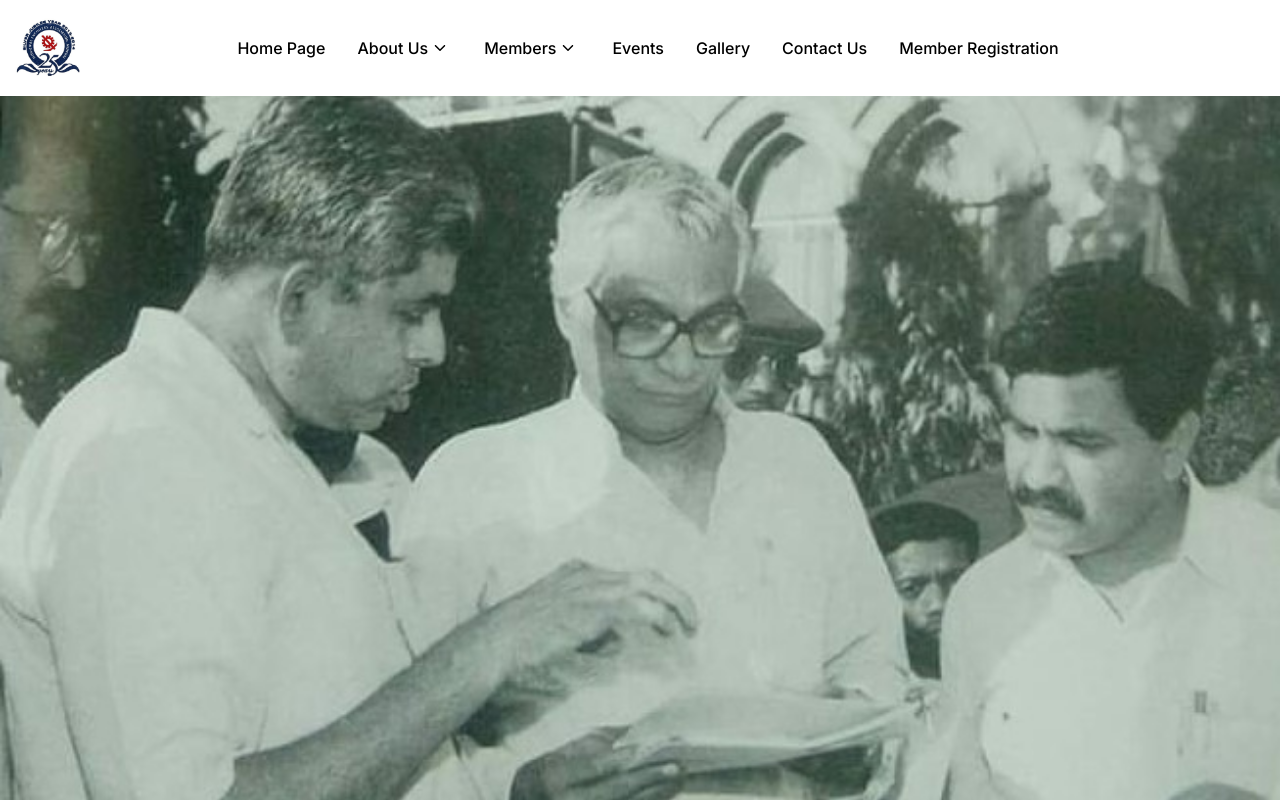
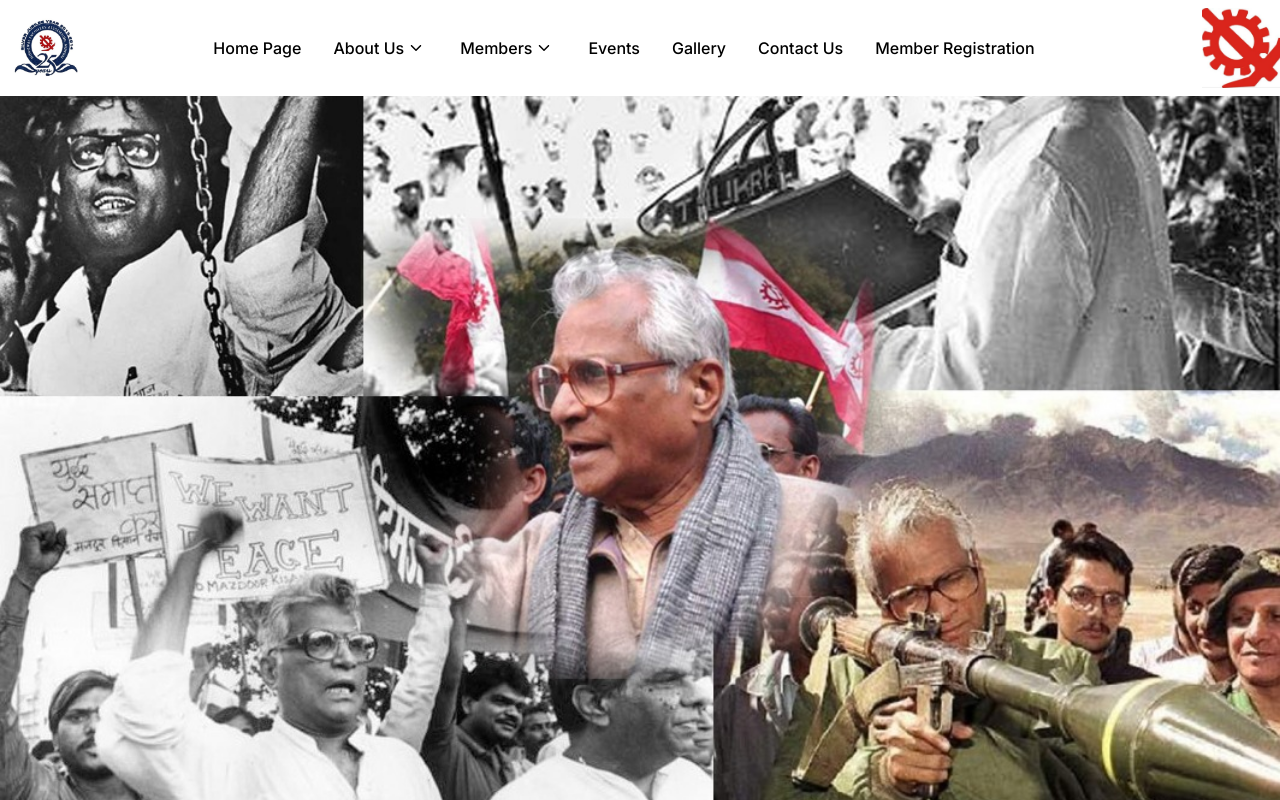
Before and after one commit to Rizvi-Ahmed-Abbas-Nasir/MEA_Project, a Next.js app: page / in a window 1280 px wide. Shown: the top 800 px of the page. Built offline with nearby package versions, Linux system fonts and the light colour scheme; no server answers; the database is empty.

Commit message:
logo + slider 1 image added

```diff
--- a/src/Components/Banner.jsx
+++ b/src/Components/Banner.jsx
@@ -26,6 +26,7 @@ import { motion, AnimatePresence } from "framer-motion";
 
 const BannerComponent = () => {
   const imageList = [
+    "/images/bg0.jpg",
     "/images/bg1.jpeg",   // Leading slash for public images
     "/images/bg2.jpeg",
     "/images/bg3.jpeg",
--- a/src/Components/Header.jsx
+++ b/src/Components/Header.jsx
@@ -139,6 +139,16 @@ export default function Header() {
             <div className="flex items-center justify-center pt-5 md:pt-0">
               <GoogleTranslate />
             </div>
+
+          </div>
+          <div className="flex justify-center items-center">
+            <Image
+            alt="logo"
+              src={'/images/logored.jpg'}
+              className="EMALOGOP ml-2 w-[7vh]  md:w-[10vh]  "
+              width={100}
+              height={100}
+            />
           </div>
         </div>
         <div
```
Also changed, not shown: public/images/bg0.jpg (added), public/images/logored.jpg (added).
